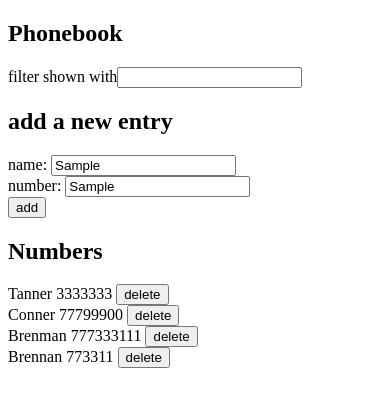
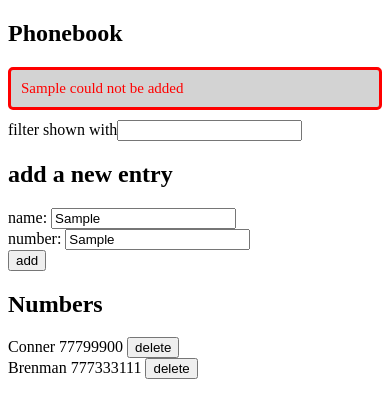
Before and after one commit to brennandoubt/fullstackopen2023, a React (Vite) app in the folder part2/phonebook/: page / in a window 390 px wide. Both pictures are taken after typing "Sample", "Sample" into the empty fields and a click on the button "add". Shown: the top 418 px of the page. Built offline with nearby package versions, Linux system fonts and the light colour scheme; no server answers; data requests are answered from the project's data file.

Commit message:
phonebook step12

```diff
--- a/part2/phonebook/db.json
+++ b/part2/phonebook/db.json
@@ -1,10 +1,5 @@
 {
   "persons": [
-    {
-      "name": "Tanner",
-      "number": "3333333",
-      "id": 2
-    },
     {
       "name": "Conner",
       "number": "77799900",
@@ -14,11 +9,6 @@
       "name": "Brenman",
       "number": "777333111",
       "id": 7
-    },
-    {
-      "name": "Brennan",
-      "number": "773311",
-      "id": 8
     }
   ]
 }
--- a/part2/phonebook/src/App.jsx
+++ b/part2/phonebook/src/App.jsx
@@ -5,13 +5,14 @@ import List from './components/List'
 import Filter from './components/Filter'
 import phonebookService from './services/persons'
 
-const Notification = ({ message }) => {
+const Notification = ({ message, isError }) => {
   if (message === null) {
     return null
   }
+  const classname = isError ? 'error' : 'operation'
 
   return (
-    <div className='operation'>
+    <div className={classname}>
       {message}
     </div>
   )
@@ -19,6 +20,7 @@ const Notification = ({ message }) => {
 
 const App = () => {
   const [operationMessage, setOperationMessage] = useState(null)
+  const [isError, setIsError] = useState(false)
 
   const [persons, setPersons] = useState([])
 
@@ -74,6 +76,7 @@ const App = () => {
         .update(updateId, updatedPersonObject)
         .then(returnedPerson => {
           setPersons(persons.map(p => p.name !== newName ? p : returnedPerson))
+          setIsError(false)
           setOperationMessage(
             `${returnedPerson.name}'s number successfully updated`
           )
@@ -82,7 +85,14 @@ const App = () => {
           }, 3000)
         })
         .catch(error => {
-          alert(`Error occurred while trying to update number`)
+          //alert(`Error occurred while trying to update number`)
+          setIsError(true)
+          setOperationMessage(
+            `${updatedPersonObject.name}'s information could not be reached from server`
+          )
+          setTimeout(() => {
+            setOperationMessage(null)
+          }, 3000)
         })
 
 
@@ -113,6 +123,7 @@ const App = () => {
         setPersons(persons.concat(returnedPerson))
         setNewName('')
         setNewNumber('')
+        setIsError(false)
         setOperationMessage(
           `${returnedPerson.name} successfully added to phonebook`
         )
@@ -121,7 +132,13 @@ const App = () => {
         }, 3000)
       })
       .catch(error => {
-        alert(`Could not add entry`)
+        setIsError(true)
+        setOperationMessage(
+          `${personObject.name} could not be added`
+        )
+        setTimeout(() => {
+          setOperationMessage(null)
+        }, 3000)
       })
   }
   const deletePerson = (event) => {
@@ -146,7 +163,7 @@ const App = () => {
         const updatedPersons = persons.filter(p => p.id != id)
         setPersons(updatedPersons)
         console.log('updated persons', updatedPersons)
-
+        setIsError(false)
         setOperationMessage(
           `Person removed from phonebook`
         )
@@ -178,7 +195,7 @@ const App = () => {
   return (
     <div>
       <h2>Phonebook</h2>
-      <Notification message={operationMessage} />
+      <Notification message={operationMessage} isError={isError} />
       <Filter showName={showName} handleFilterChange={handleFilterChange} />
       <h2>add a new entry</h2>
       <Entry
--- a/part2/phonebook/src/index.css
+++ b/part2/phonebook/src/index.css
@@ -7,3 +7,12 @@
    padding: 10px;
    margin-bottom: 10px;
 }
+.error {
+   color: red;
+   background: lightgrey;
+   font-size: 15px;
+   border-style: solid;
+   border-radius: 5px;
+   padding: 10px;
+   margin-bottom: 10px;
+}
```
